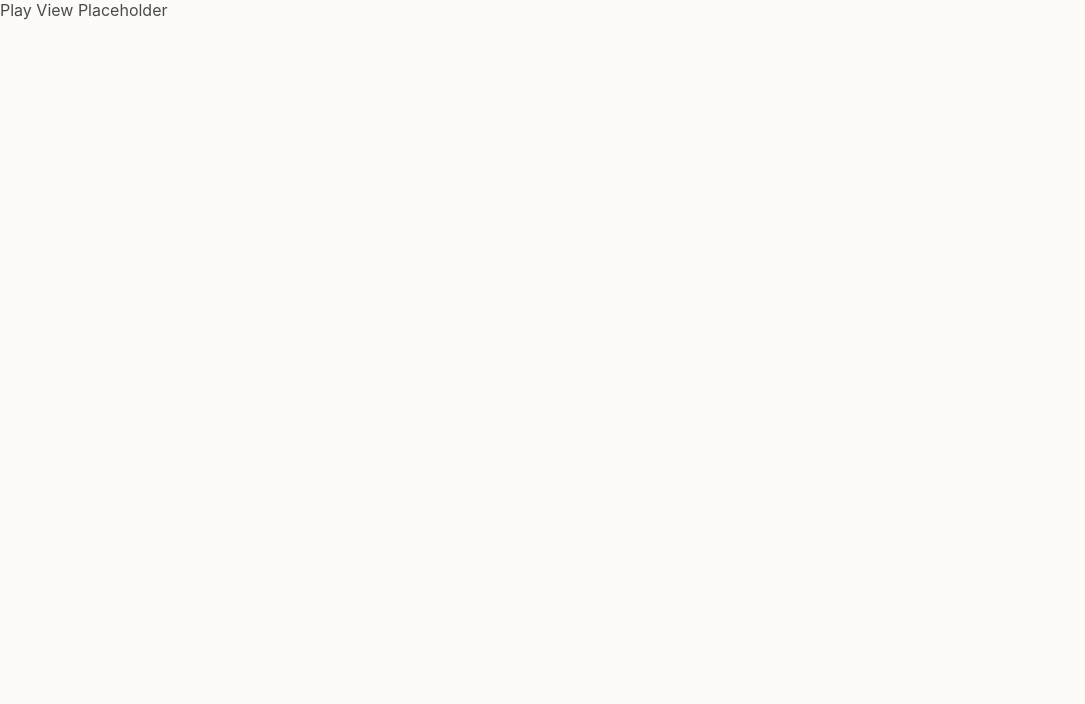
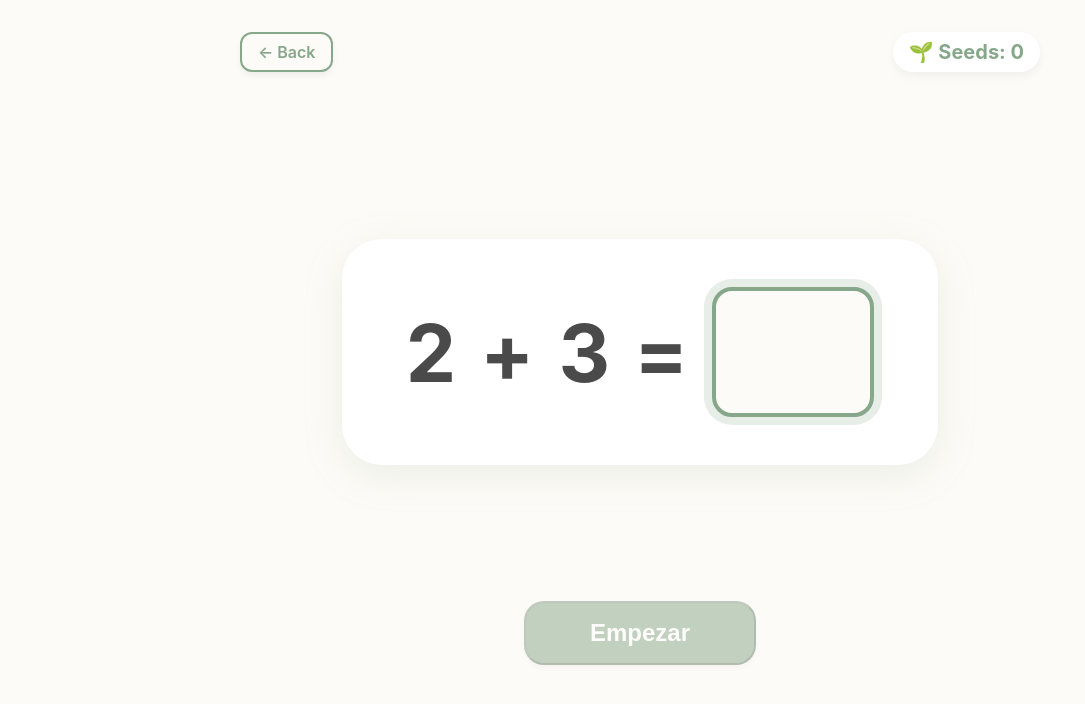
Before and after one commit to samuelaure/math-app, a React (Vite) app: page /play in a window 1280 px wide. Shown: the top 704 px of the page, without its empty margins (0-1085 px from the left). Built offline with nearby package versions, Linux system fonts and the light colour scheme.

Commit message:
feat(play): implement interactive math game loop

```diff
--- a/src/App.jsx
+++ b/src/App.jsx
@@ -1,12 +1,13 @@
 import { BrowserRouter, Routes, Route } from 'react-router-dom';
 import Home from './pages/Home';
+import Play from './pages/Play';
 
 function App() {
   return (
     <BrowserRouter>
       <Routes>
         <Route path="/" element={<Home />} />
-        <Route path="/play" element={<div>Play View Placeholder</div>} />
+        <Route path="/play" element={<Play />} />
         <Route path="/dashboard" element={<div>Dashboard Placeholder</div>} />
       </Routes>
     </BrowserRouter>
--- /dev/null
+++ b/src/hooks/useGameLoop.js
@@ -0,0 +1,44 @@
+import { useState, useEffect, useCallback } from 'react';
+import { generateProblem, calculateNextLevel } from '../utils/mathEngine';
+import { useProgress } from './useProgress';
+
+export const useGameLoop = () => {
+  const { progress, addSeed, recordAnswer } = useProgress();
+  const [problem, setProblem] = useState(() => generateProblem(progress.level));
+  const [userAnswer, setUserAnswer] = useState('');
+  const [status, setStatus] = useState('idle'); // 'idle', 'correct', 'incorrect'
+  const [timeWaiting, setTimeWaiting] = useState(0);
+
+  useEffect(() => {
+    if (status === 'idle') {
+      const timer = setInterval(() => setTimeWaiting(t => t + 1), 1000);
+      return () => clearInterval(timer);
+    }
+  }, [status, problem]);
+
+  const submitAnswer = useCallback(() => {
+    if (userAnswer === '') return;
+
+    const isCorrect = parseInt(userAnswer, 10) === problem.answer;
+    setStatus(isCorrect ? 'correct' : 'incorrect');
+
+    const relevantHistory = [...progress.history, isCorrect].slice(-3);
+    const nextLevel = calculateNextLevel(progress.level, relevantHistory);
+
+    if (isCorrect) {
+      addSeed();
+    }
+
+    recordAnswer(isCorrect, nextLevel);
+
+    setTimeout(() => {
+      setProblem(generateProblem(nextLevel));
+      setUserAnswer('');
+      setStatus('idle');
+      setTimeWaiting(0);
+    }, 1500);
+
+  }, [userAnswer, problem.answer, progress.level, progress.history, addSeed, recordAnswer]);
+
+  return { problem, userAnswer, setUserAnswer, submitAnswer, status, timeWaiting, progress };
+};
--- /dev/null
+++ b/src/pages/Play.jsx
@@ -0,0 +1,90 @@
+import { useEffect, useRef } from 'react';
+import { motion, AnimatePresence } from 'framer-motion';
+import { useGameLoop } from '../hooks/useGameLoop';
+import { Link } from 'react-router-dom';
+import '../styles/theme.css';
+
+export default function Play() {
+  const { problem, userAnswer, setUserAnswer, submitAnswer, status, timeWaiting, progress } = useGameLoop();
+  const inputRef = useRef(null);
+
+  useEffect(() => {
+    if (status === 'idle' && inputRef.current) {
+      inputRef.current.focus();
+    }
+  }, [status, problem]);
+
+  const handleKeyDown = (e) => {
+    if (e.key === 'Enter') {
+      submitAnswer();
+    }
+  };
+
+  const showWhisper = timeWaiting > 10 && status === 'idle';
+
+  return (
+    <div className="play-container">
+      <div className="top-bar">
+        <Link to="/" className="btn secondary small">← Back</Link>
+        <div className="seeds-badge">🌱 Seeds: {progress.seeds}</div>
+      </div>
+
+      <main className="game-area">
+        <AnimatePresence mode="wait">
+          <motion.div
+            key={`${problem.num1}-${problem.operation}-${problem.num2}`}
+            initial={{ y: -20, opacity: 0 }}
+            animate={{ y: 0, opacity: 1 }}
+            exit={{ y: 20, opacity: 0 }}
+            className="equation"
+          >
+            <span className="number">{problem.num1}</span>
+            <span className="operator">{problem.operation}</span>
+            <span className="number">{problem.num2}</span>
+            <span className="operator">=</span>
+
+            <div className="input-wrapper">
+               <input
+                ref={inputRef}
+                type="number"
+                value={userAnswer}
+                onChange={(e) => setUserAnswer(e.target.value)}
+                onKeyDown={handleKeyDown}
+                disabled={status !== 'idle'}
+                className={`answer-input ${status}`}
+              />
+              {showWhisper && (
+                <motion.div
+                  className="whisper-glow"
+                  animate={{ opacity: [0, 0.4, 0] }}
+                  transition={{ repeat: Infinity, duration: 2 }}
+                />
+              )}
+            </div>
+          </motion.div>
+        </AnimatePresence>
+
+        <div className="status-feedback">
+          {status === 'correct' && (
+             <motion.div initial={{ scale: 0 }} animate={{ scale: 1 }} className="feedback correct">
+                ✨ ¡Correcto!
+             </motion.div>
+          )}
+          {status === 'incorrect' && (
+             <motion.div initial={{ scale: 0 }} animate={{ scale: 1 }} className="feedback incorrect">
+                Intenta de nuevo...
+             </motion.div>
+          )}
+        </div>
+
+        <button
+          className="btn commit-btn"
+          onClick={submitAnswer}
+          disabled={status !== 'idle' || userAnswer === ''}
+        >
+          Empezar
+        </button>
+      </main>
+    </div>
+  );
+}
```
